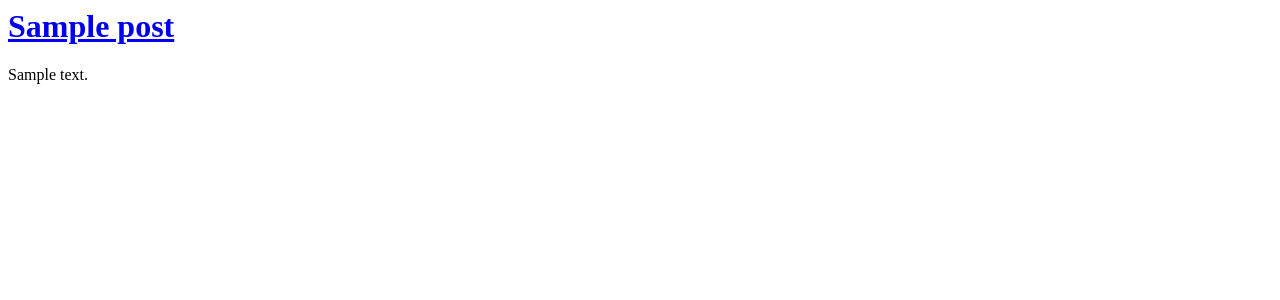
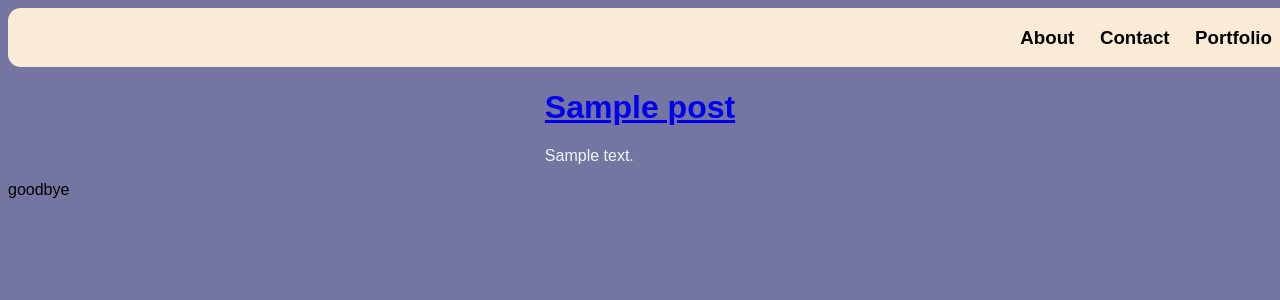
Before and after one commit to Livi-96/wordpressWebsite, a WordPress theme: template index.php in a window 1280 px wide; the page is wider, and only the part inside the window is pictured. Shown: the top 300 px of that part. Run offline with PHP 8.4 and a stand-in for WordPress, Linux system fonts and the light colour scheme; the site name, menu and one post (Sample post) are stand-ins, and other content is empty.

Commit message:
adding folders

```diff
--- /dev/null
+++ b/footer.php
@@ -0,0 +1,5 @@
+goodbye
+
+<?php wp_footer(); ?>
+</body>
+</html>
--- /dev/null
+++ b/functions.php
@@ -0,0 +1,7 @@
+<?php
+
+function olivia_johnson_files(){
+    wp_enqueue_style('olivia_johnson_main_styles', get_stylesheet_uri());
+};
+add_action('wp_enqueue_scripts', 'olivia_johnson_files');
+?>
--- a/header.php
+++ b/header.php
@@ -0,0 +1,11 @@
+<!DOCTYPE html>
+<html lang="en">
+<head>
+    <?php wp_head()?>
+</head>
+<body>
+    <div id="header">
+        <h3>About</h3>
+        <h3>Contact</h3>
+        <h3>Portfolio</h3>
+    </div>
--- a/index.php
+++ b/index.php
@@ -1,11 +1,17 @@
+<?php get_header();
+?>
+<div id="posts_list">
 <?php
-
 while(have_posts()){
 the_post();
 ?>
-<h1><a href="<?php the_permalink() ?>" target="_blank"> <?php the_title(); ?> </a> </h1>
-<?php the_content() ?>
+<div id="post"><h1><a href="<?php the_permalink() ?>" target="_blank"> <?php the_title(); ?> </a> </h1>
+<?php the_content() ?></div>
 
 <?php
 };
 ?>
+</div>
+<?php
+get_footer();
+?>
--- a/page.php
+++ b/page.php
@@ -1,3 +1,5 @@
-
+<?php get_header()?>
 <h1> <?php the_title(); ?> </h1>
 <h2><?php the_content(); ?><h2>
+
+<?php get_footer()?>
--- a/single.php
+++ b/single.php
@@ -1,3 +1,5 @@
-
+<?php get_header()?>
 <h1> <?php the_title(); ?> </h1>
 <h2><?php the_content(); ?><h2>
+
+<?php get_footer()?>
--- a/style.css
+++ b/style.css
@@ -4,5 +4,29 @@ Author: Olivia JOhnson
 Version: 1.0*/
 
 body {
-    background-color: blue;
+    background-color: rgb(117, 117, 162);
+    font-family: sans-serif;
+    padding: 0
 }
+
+#header{
+    display: flex;
+    flex-direction: row;
+    justify-content: end;
+    gap: 2vw;
+    padding-right: 5vw;
+    width: 100%;
+    background-color: antiquewhite;
+    border-radius: 1vw;
+}
+
+#posts_list{
+    display: flex;
+    flex-direction: row;
+    justify-content: space-evenly;
+    align-items: center;
+}
+
+#post{
+    color: aliceblue;
+}
```
